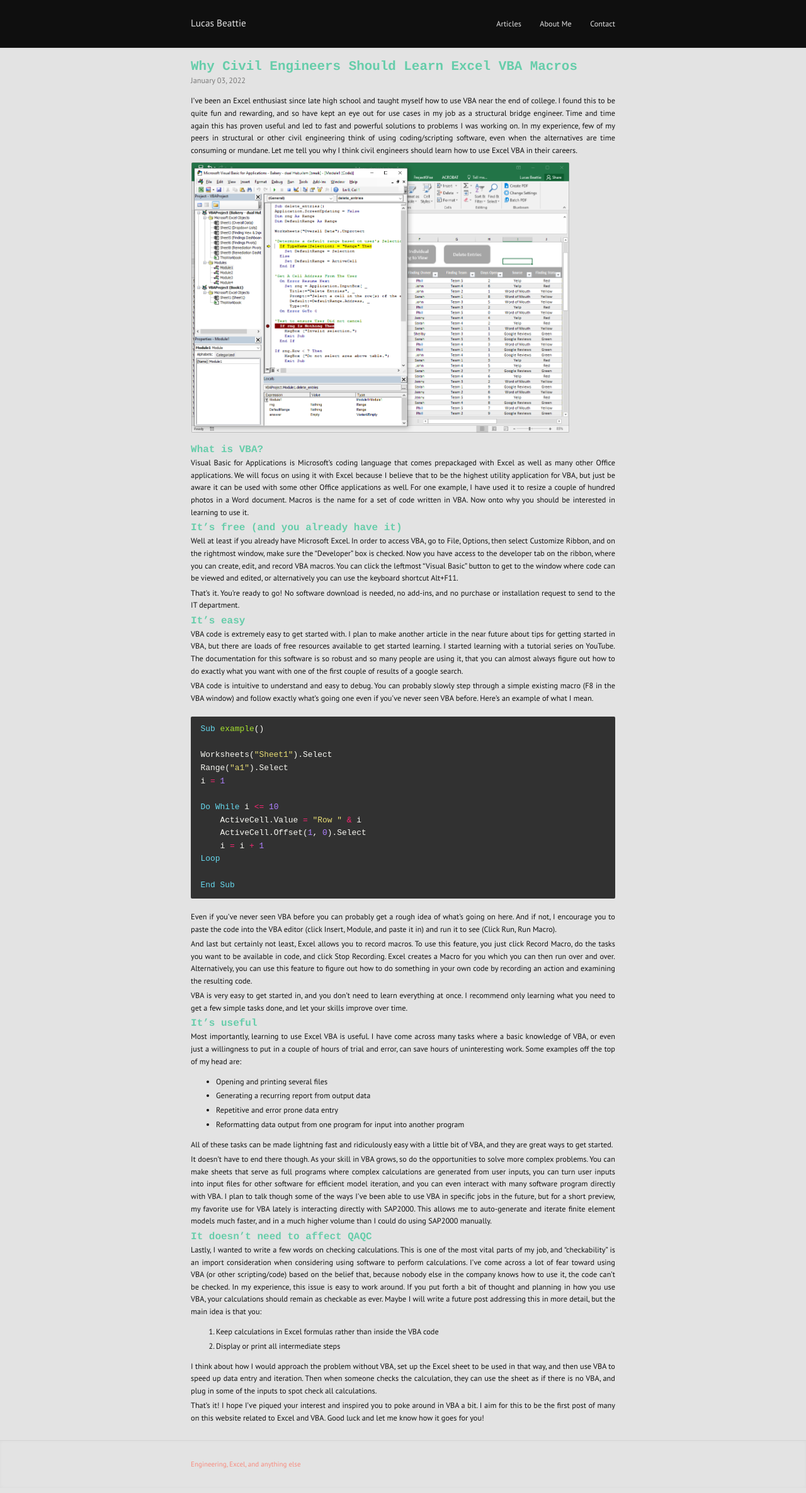
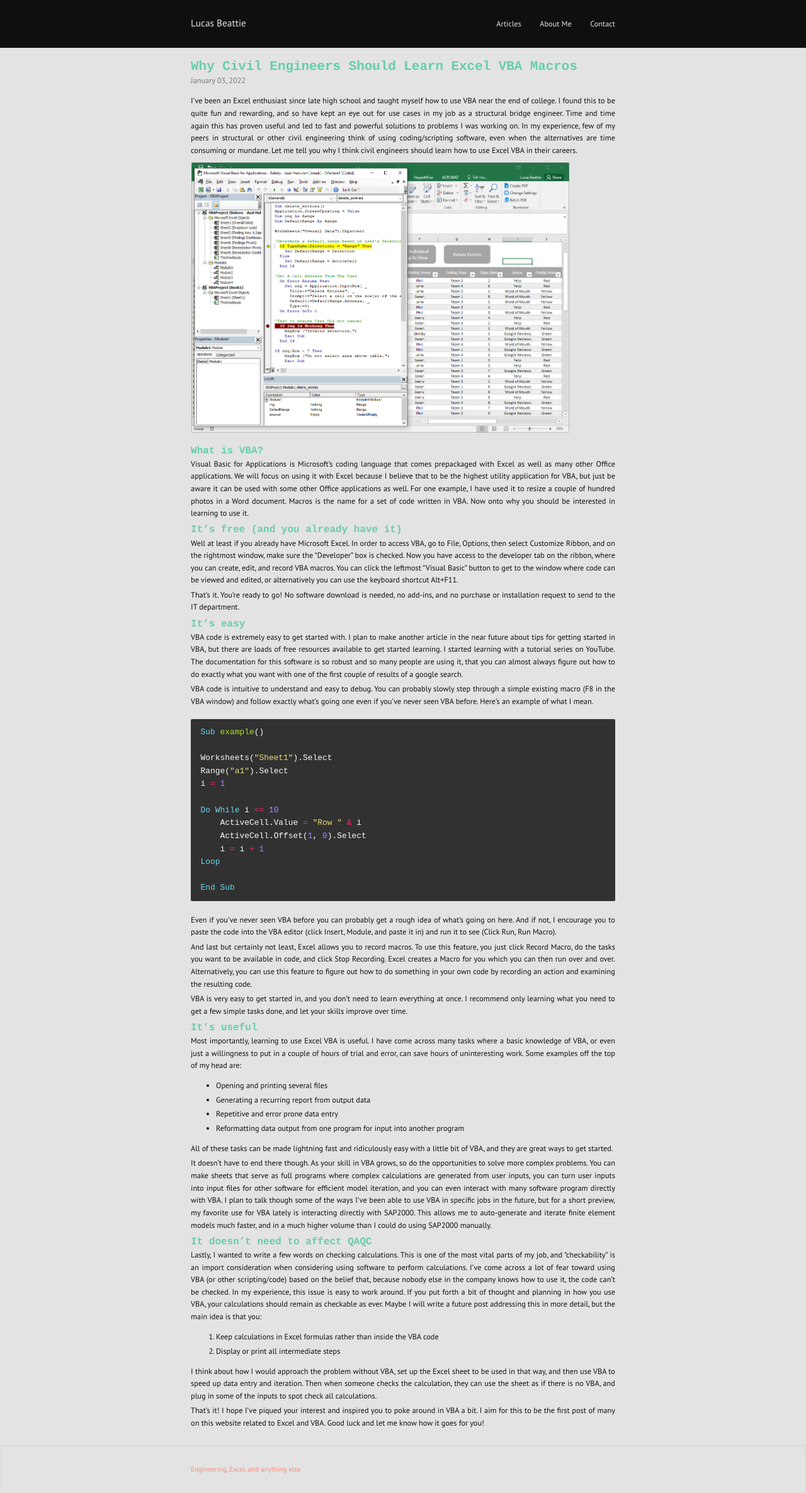
Before and after one commit to labeattie/lucasbeattiedotcom, a Jekyll site: the page built from _posts/2022-01-03-why-civil-engineers-vba.md, in a window 1280 px wide. Shown: the whole page at 63% size. Built offline with Jekyll 4.4.1, drawn with Linux system fonts in a browser that asks for light colours.

Commit message:
header line space

```diff
--- a/_sass/basic.sass
+++ b/_sass/basic.sass
@@ -20,8 +20,8 @@
   font-weight: $heading-weight
   font-family: courier, monospace
   color: mediumaquamarine
-  margin-bottom: 0.1em
-  margin-top: 0.5em
+  margin-bottom: 0.2em
+  margin-top: 0.6em
   line-height: 0.9
 
 h2
```
